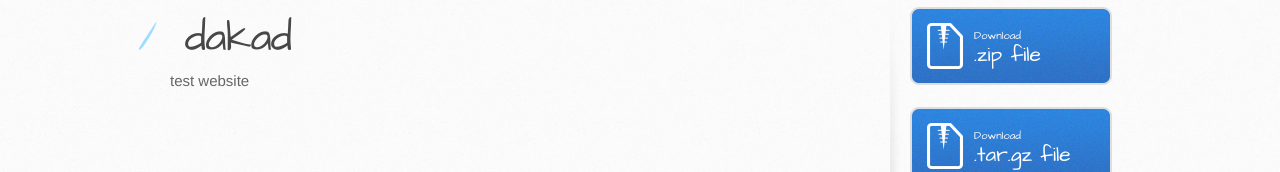
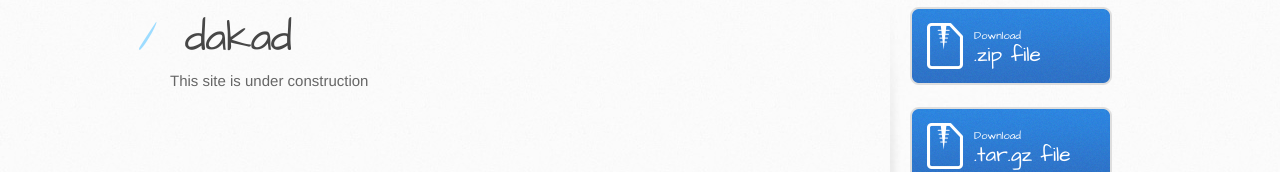
Before and after one commit to OptimusVonKleinMein/dakad, a plain HTML site: page index.html in a window 1280 px wide. Shown: the part 369-541 px from the top of the page. Drawn offline with Linux system fonts and the light colour scheme.

Commit message:
Update index.html

```diff
--- a/index.html
+++ b/index.html
@@ -31,7 +31,7 @@
           <h1>
 <a id="dakad" class="anchor" href="#dakad" aria-hidden="true"><span class="octicon octicon-link"></span></a>dakad</h1>
 
-<p>test website</p>
+<p>This site is under construction</p>
         </section>
 
         <aside id="sidebar">
```
